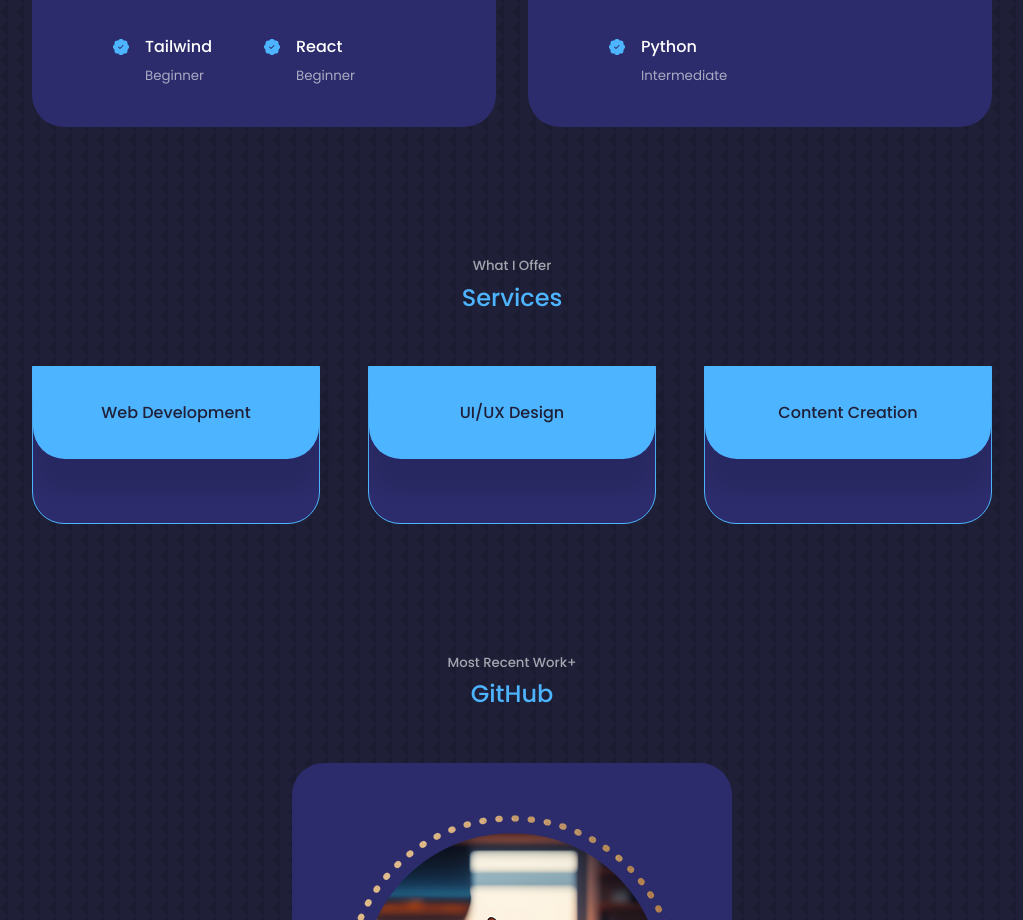
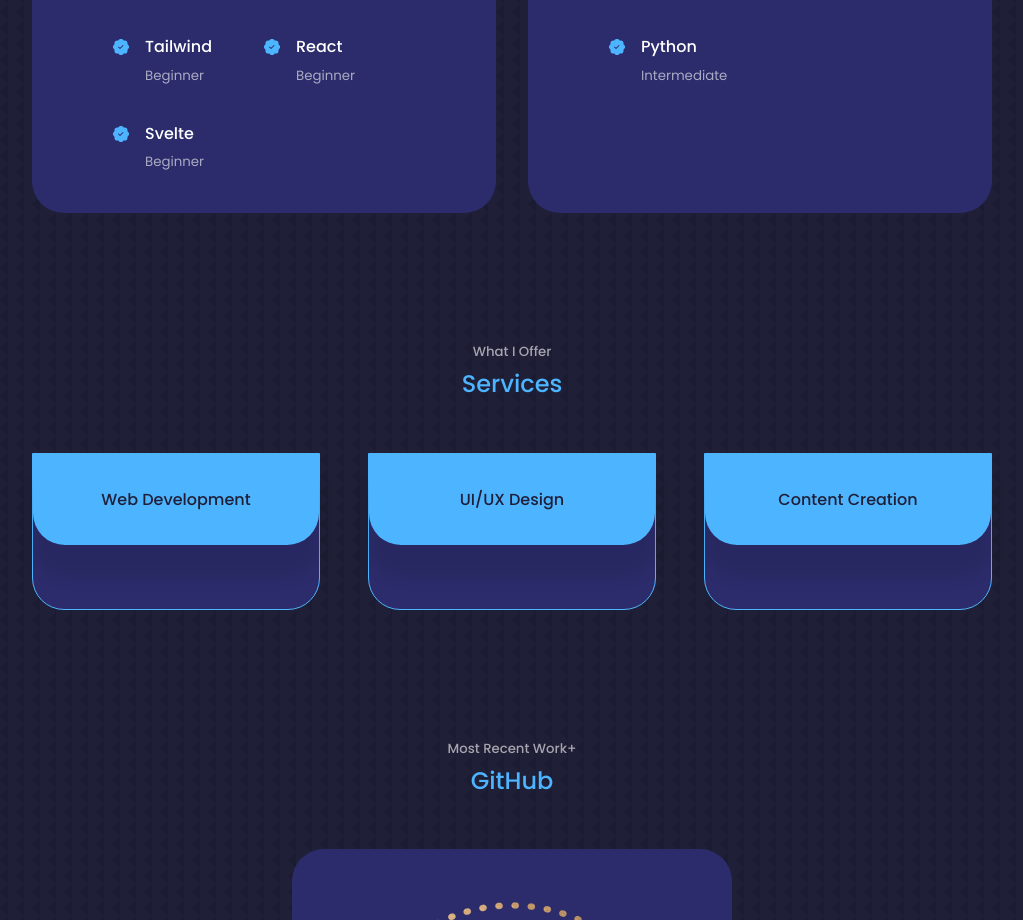
Before and after one commit to Sa1D1111/react-portfolio-1-main, a React (Create React App) app: page / in a window 1280 px wide. Shown: the part 2140-3060 px from the top of the page, without its empty margins (128-1151 px from the left). Built offline with nearby package versions, Linux system fonts and the light colour scheme.

Commit message:
experience

```diff
--- a/src/components/experience/Experience.jsx
+++ b/src/components/experience/Experience.jsx
@@ -54,6 +54,13 @@
                 <small className='text-light'>Beginner</small>
               </div>
             </article>
+            <article className='experience__details'>
+              <BsPatchCheckFill className='experience__details-icon' />
+              <div>
+                <h4>Svelte</h4>
+                <small className='text-light'>Beginner</small>
+              </div>
+            </article>
           </div>
         </div>
         {/* END OF FRONTEND */}
```
